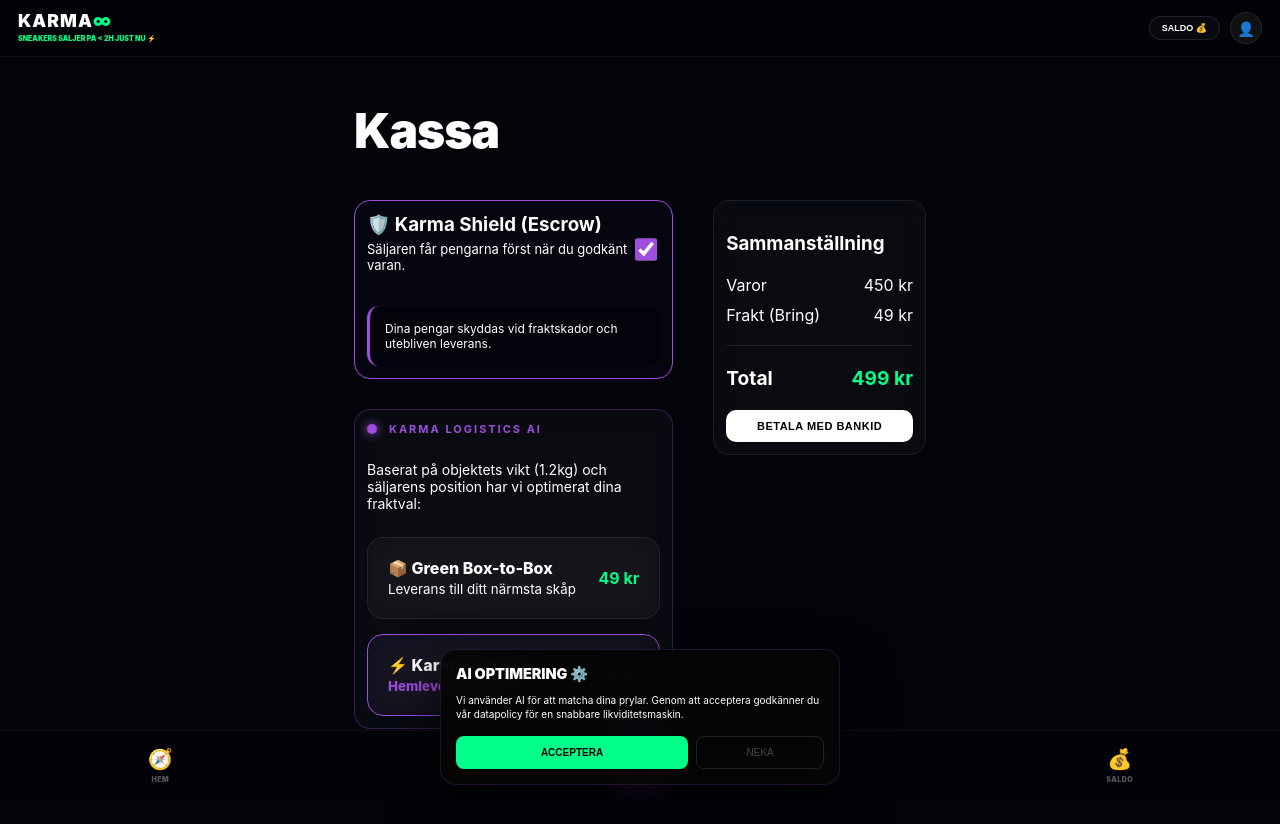
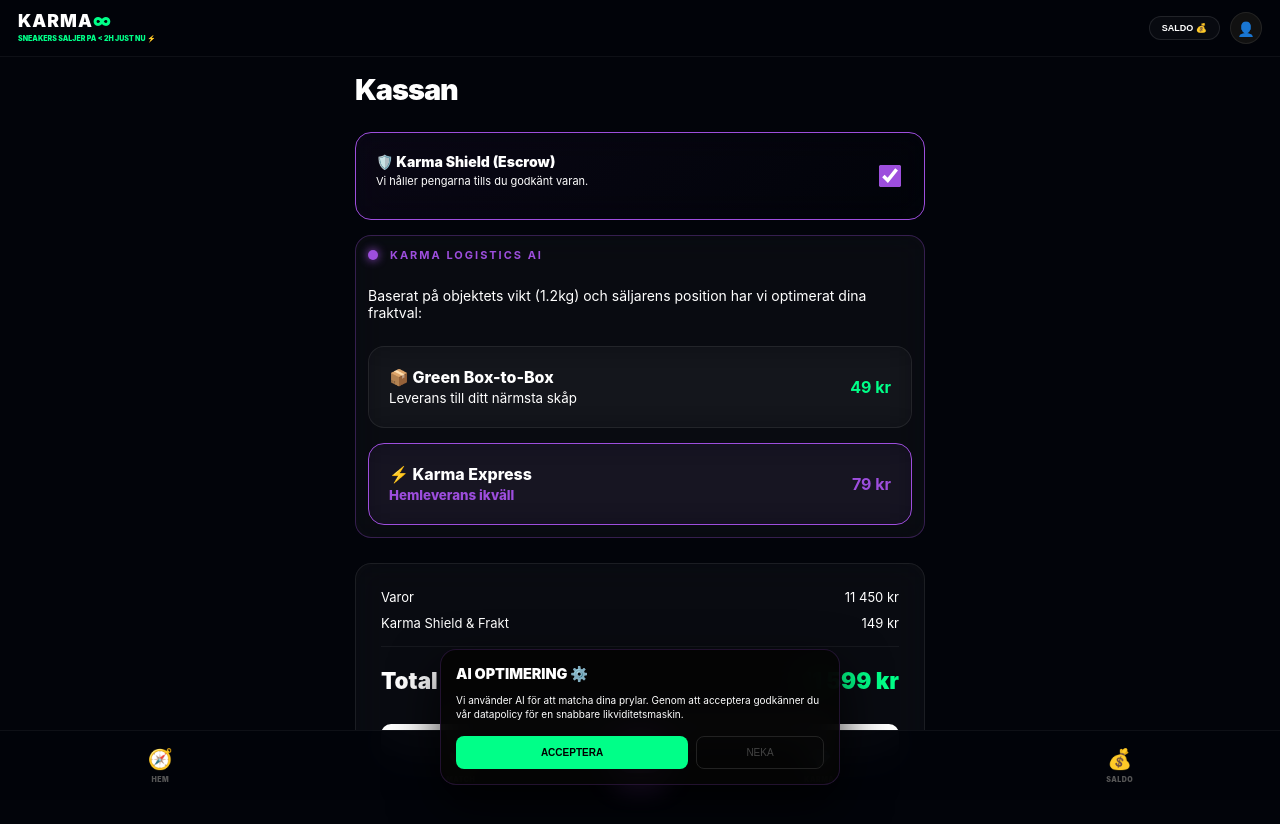
Before and after one commit to gascheckking/marketbeg-appGem, a Next.js app: page /checkout in a window 1280 px wide. Shown: the top 824 px of the page. Built offline with nearby package versions, Linux system fonts and the light colour scheme.

Commit message:
Update page.tsx

```diff
--- a/app/checkout/page.tsx
+++ b/app/checkout/page.tsx
@@ -1,3 +1,4 @@
+// // app/checkout/page.tsx
 "use client";
 import React, { useState } from 'react';
 import ShippingAI from '@/components/ShippingAI';
@@ -6,52 +7,50 @@ export default function CheckoutPage() {
   const [shieldActive, setShieldActive] = useState(true);
 
   return (
-    <div className="page-wrapper" style={{ maxWidth: '1000px', margin: '0 auto' }}>
-      <h1 style={{ fontSize: '3rem', fontWeight: 900, marginBottom: '40px' }}>Kassa</h1>
+    <div className="page-wrapper" style={{ padding: '15px' }}>
+      <header style={{ marginBottom: '25px' }}>
+        <h1 style={{ fontSize: '1.8rem', fontWeight: 900, margin: 0 }}>Kassan</h1>
+      </header>
 
-      <div style={{ display: 'grid', gridTemplateColumns: '1.2fr 0.8fr', gap: '40px' }}>
-        <div style={{ display: 'flex', flexDirection: 'column', gap: '30px' }}>
+      <div style={{ display: 'flex', flexDirection: 'column', gap: '15px' }}>
 
-          {/* Karma Shield Section */}
-          <div className="glass-card" style={{ border: shieldActive ? '1px solid var(--neon-purple)' : '1px solid var(--border)', background: shieldActive ? 'rgba(157, 78, 221, 0.03)' : 'transparent' }}>
+        {/* Karma Shield Selector */}
+        <div className="glass-card" style={{
+          padding: '20px',
+          border: shieldActive ? '1px solid var(--neon-purple)' : '1px solid rgba(255,255,255,0.1)',
+          background: shieldActive ? 'linear-gradient(135deg, rgba(157, 78, 221, 0.05), transparent)' : 'transparent'
+        }}>
           <div style={{ display: 'flex', justifyContent: 'space-between', alignItems: 'center' }}>
             <div>
-                <h3 style={{ margin: 0 }}>🛡️ Karma Shield (Escrow)</h3>
-                <p className="muted" style={{ fontSize: '13px', marginTop: '5px' }}>Säljaren får pengarna först när du godkänt varan.</p>
+              <h3 style={{ margin: 0, fontSize: '14px', fontWeight: 900 }}>🛡️ Karma Shield (Escrow)</h3>
+              <p className="muted" style={{ fontSize: '11px', marginTop: '4px' }}>Vi håller pengarna tills du godkänt varan.</p>
             </div>
             <input
               type="checkbox"
               checked={shieldActive}
               onChange={() => setShieldActive(!shieldActive)}
-                style={{ width: '25px', height: '25px', accentColor: 'var(--neon-purple)', cursor: 'pointer' }}
+              style={{ width: '22px', height: '22px', accentColor: 'var(--neon-purple)' }}
             />
           </div>
-            {shieldActive && (
-              <div style={{ marginTop: '20px', padding: '15px', background: 'rgba(0,0,0,0.3)', borderRadius: '12px', fontSize: '12px', borderLeft: '3px solid var(--neon-purple)' }}>
-                Dina pengar skyddas vid fraktskador och utebliven leverans.
-              </div>
-            )}
         </div>
 
         <ShippingAI itemWeight="1.2kg" />
+
+        {/* Summa & Betala */}
+        <div className="glass-card" style={{ padding: '25px', marginTop: '10px' }}>
+          <div style={{ display: 'flex', justifyContent: 'space-between', marginBottom: '10px', fontSize: '13px' }}>
+            <span className="muted">Varor</span>
+            <span>11 450 kr</span>
           </div>
-
-        {/* Order Summary */}
-        <div className="glass-card" style={{ height: 'fit-content' }}>
-          <h3 style={{ marginBottom: '20px' }}>Sammanställning</h3>
-          <div style={{ display: 'flex', justifyContent: 'space-between', marginBottom: '10px' }}>
-            <span className="muted">Varor</span>
-            <span>450 kr</span>
+          <div style={{ display: 'flex', justifyContent: 'space-between', marginBottom: '10px', fontSize: '13px' }}>
+            <span className="muted">Karma Shield & Frakt</span>
+            <span>149 kr</span>
           </div>
-          <div style={{ display: 'flex', justifyContent: 'space-between', marginBottom: '10px' }}>
-            <span className="muted">Frakt (Bring)</span>
-            <span>49 kr</span>
+          <div style={{ display: 'flex', justifyContent: 'space-between', padding: '20px 0', borderTop: '1px solid rgba(255,255,255,0.05)', marginTop: '15px' }}>
+            <strong style={{ fontSize: '1.4rem', fontWeight: 900 }}>Total</strong>
+            <strong style={{ fontSize: '1.4rem', color: 'var(--neon-mint)', fontWeight: 900 }}>11 599 kr</strong>
           </div>
-          <div style={{ display: 'flex', justifyContent: 'space-between', padding: '20px 0', borderTop: '1px solid var(--border)', marginTop: '20px' }}>
-            <strong style={{ fontSize: '1.2rem' }}>Total</strong>
-            <strong style={{ fontSize: '1.2rem', color: 'var(--neon-mint)' }}>499 kr</strong>
-          </div>
-          <button className="primary-btn" style={{ width: '100%', background: '#fff', color: '#000' }}>BETALA MED BANKID</button>
+          <button className="primary-btn" style={{ background: '#fff', color: '#000', marginTop: '10px' }}>BETALA MED BANKID</button>
         </div>
       </div>
     </div>
```
Lines whose indentation alone changed are shown as unchanged.
